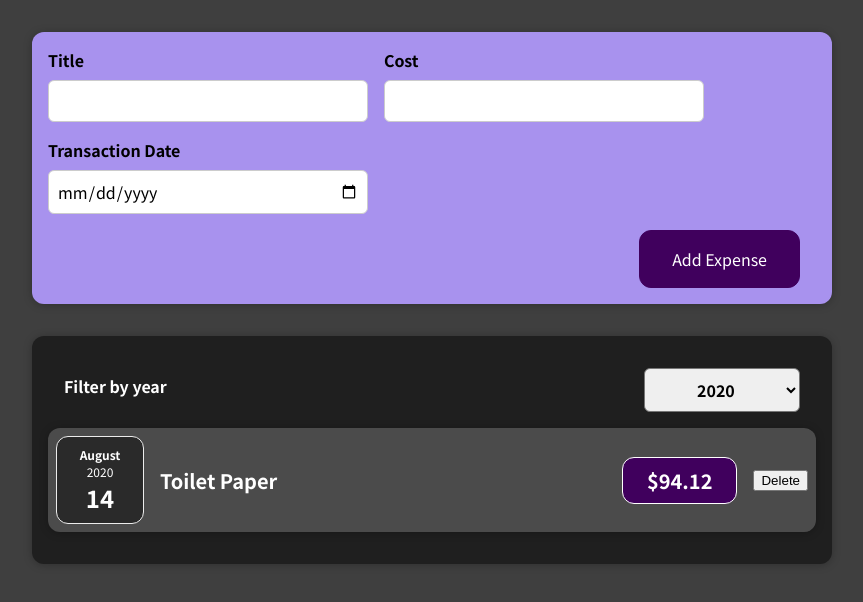
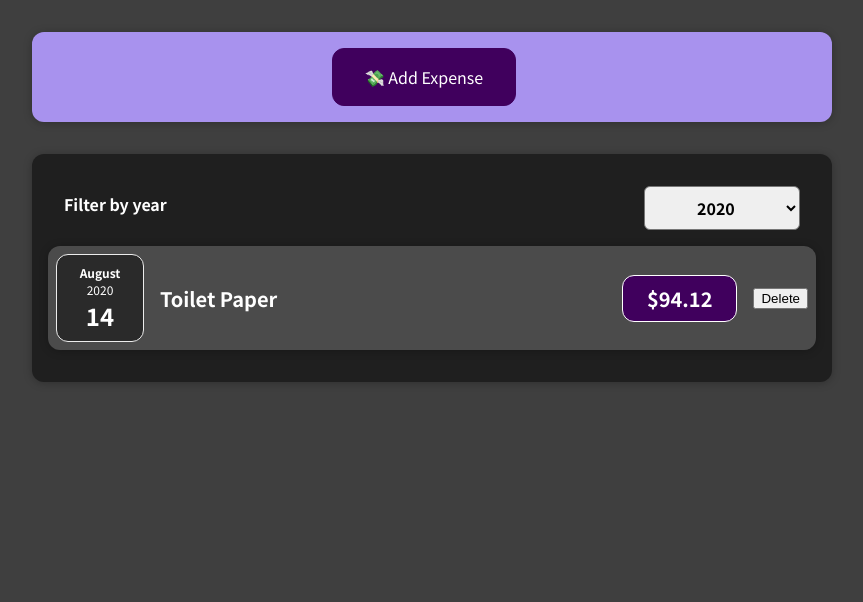
Before and after one commit to tysongf/expensify, a React (Create React App) app: page / in a window 1280 px wide. Shown: the top 602 px of the page, without its empty margins (208-1071 px from the left). Built offline with nearby package versions, Linux system fonts and the light colour scheme.

Commit message:
Assignment 4: Conditional display of New Expense form, with a button.

```diff
--- a/src/components/NewExpense/NewExpense.js
+++ b/src/components/NewExpense/NewExpense.js
@@ -1,8 +1,11 @@
-import React from "react";
+import { React, useState } from "react";
 import "./NewExpense.css";
+import NewExpenseButton from "./NewExpenseButton";
 import NewExpenseForm from "./NewExpenseForm";
 
 const NewExpense = (props) => {
+   const [formOpen, setFormOpen] = useState(0);
+
    const submitExpenseHandler = (newExpense) => {
       const expenseData = {
          ...newExpense,
@@ -11,11 +14,25 @@ const NewExpense = (props) => {
       props.onSubmitExpense(expenseData);
    };
 
-   return (
-      <div className="new-expense">
-         <NewExpenseForm onSubmitExpense={submitExpenseHandler} />
-      </div>
+   const showNewExpenseForm = () => {
+      setFormOpen(true);
+   };
+   const hideExpenseForm = () => setFormOpen(false);
+
+   let newExpenseContent = (
+      <NewExpenseButton onAddButtonClick={showNewExpenseForm} />
    );
+
+   if (formOpen) {
+      newExpenseContent = (
+         <NewExpenseForm
+            onSubmitExpense={submitExpenseHandler}
+            onCloseForm={hideExpenseForm}
+         />
+      );
+   }
+
+   return <div className="new-expense">{newExpenseContent}</div>;
 };
 
 export default NewExpense;
--- /dev/null
+++ b/src/components/NewExpense/NewExpenseButton.js
@@ -0,0 +1,7 @@
+import React from "react";
+
+const NewExpenseButton = (props) => {
+   return <button onClick={props.onAddButtonClick}>💸 Add Expense</button>;
+};
+
+export default NewExpenseButton;
--- a/src/components/NewExpense/NewExpenseForm.js
+++ b/src/components/NewExpense/NewExpenseForm.js
@@ -22,6 +22,7 @@ const NewExpenseForm = (props) => {
       setExpTitle("");
       setExpAmount("");
       setExpDate("");
+      props.onCloseForm();
    };
 
    return (
@@ -57,6 +58,7 @@ const NewExpenseForm = (props) => {
             </div>
          </div>
          <div className="new-expense__actions">
+            <button onClick={props.onCloseForm}>Cancel</button>
             <button type="submit">Add Expense</button>
          </div>
       </form>
```
